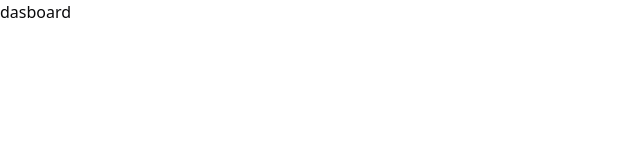
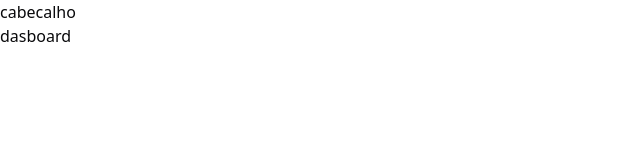
Before and after one commit to paulomachava/pizzashop, a React (Vite) app: page / in a window 1280 px wide. Shown: the top 160 px of the page, without its empty margins (0-640 px from the left). Built offline with nearby package versions, Linux system fonts and the light colour scheme.

Commit message:
config layouts of app

```diff
--- /dev/null
+++ b/src/pages/_layouts/app.tsx
@@ -0,0 +1,12 @@
+import { Outlet } from "react-router-dom"
+export function AppLayout(){
+    return(
+        <div>
+            <h1>cabecalho</h1>
+
+            <div>
+                <Outlet/>
+            </div>
+        </div>
+    )
+}
--- /dev/null
+++ b/src/pages/_layouts/auth.tsx
@@ -0,0 +1,12 @@
+import { Outlet } from "react-router-dom"
+export function AuthLayout(){
+    return(
+        <div>
+            <h1>Autenticacao </h1>
+
+            <div>
+                <Outlet/>
+            </div>
+        </div>
+    )
+}
```
Also changed, not shown: src/routes.tsx (+19 -2 lines).
